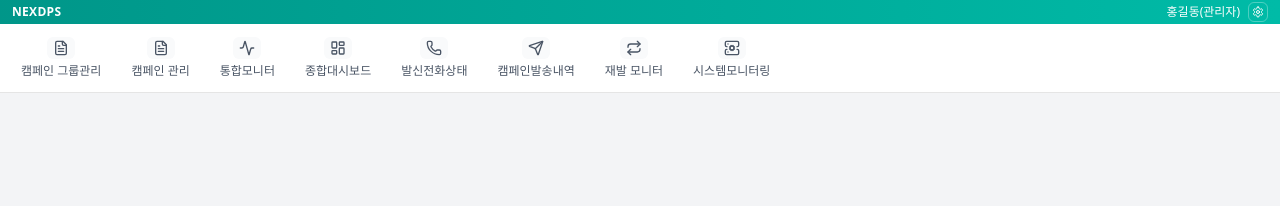
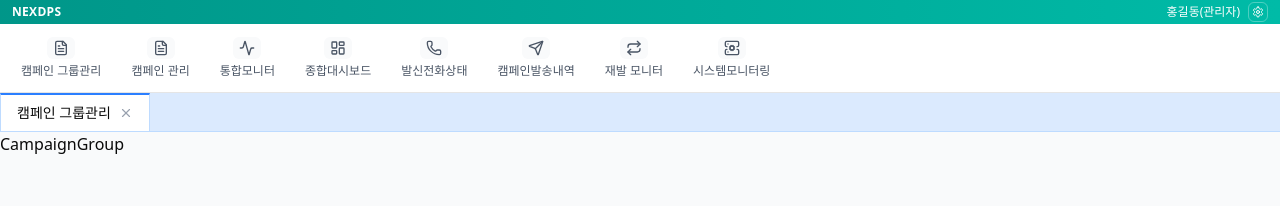
Before and after one commit to hyunsokstar/split-panel-example, a Next.js app: page /login in a window 1280 px wide. Both pictures are taken after a click on the button "캠페인 그룹관리". Shown: the top 206 px of the page. Built offline with nearby package versions, Linux system fonts and the light colour scheme.

Commit message:
update for 헤더, 탭바, 탭 콘텐트 영역

```diff
--- a/package.json
+++ b/package.json
@@ -26,7 +26,8 @@
     "sonner": "^2.0.1",
     "tailwind-merge": "^3.0.2",
     "tailwindcss-animate": "^1.0.7",
-    "zod": "^3.24.2"
+    "zod": "^3.24.2",
+    "zustand": "^5.0.3"
   },
   "devDependencies": {
     "@eslint/eslintrc": "^3",
--- a/src/app/layout.tsx
+++ b/src/app/layout.tsx
@@ -3,6 +3,8 @@ import type { Metadata } from "next";
 import { Geist, Geist_Mono } from "next/font/google";
 import "./globals.css";
 import Header from "@/widgets/header";
+import TabBar from "@/widgets/tabbar";
+import TabContentArea from "@/widgets/tab-content-area";
 
 const geistSans = Geist({
   variable: "--font-geist-sans",
@@ -27,10 +29,15 @@ export default function RootLayout({
   return (
     <html lang="en">
       <body
-        className={`${geistSans.variable} ${geistMono.variable} antialiased`}
+        className={`${geistSans.variable} ${geistMono.variable} antialiased h-screen flex flex-col`}
       >
         <Header />
-        {children}
+        <TabBar />
+        <main className="flex-1 overflow-hidden bg-gray-50">
+          <TabContentArea />
+        </main>
+        {/* children은 숨김 처리 또는 제거 가능 */}
+        <div className="hidden">{children}</div>
       </body>
     </html>
   );
--- /dev/null
+++ b/src/shared/model/tab-bar/store.ts
@@ -0,0 +1,72 @@
+// src\shared\model\tab-bar\store.ts
+import { create } from 'zustand';
+import { persist } from 'zustand/middleware';
+
+export type Tab = {
+    id: string;
+    label: string;
+    path: string;
+    closable?: boolean;
+};
+
+type TabBarState = {
+    tabs: Tab[];
+    activeTabId: string | null;
+    addTab: (tab: Tab) => void;
+    removeTab: (tabId: string) => void;
+    setActiveTab: (tabId: string) => void;
+    getTabById: (tabId: string) => Tab | undefined;
+};
+
+export const useTabBarStore = create<TabBarState>()(
+    persist(
+        (set, get) => ({
+            tabs: [],
+            activeTabId: null,
+
+            addTab: (tab: Tab) => {
+                const { tabs } = get();
+                const existingTab = tabs.find((t) => t.id === tab.id);
+
+                if (!existingTab) {
+                    set((state) => ({
+                        tabs: [...state.tabs, tab],
+                        activeTabId: tab.id,
+                    }));
+                } else {
+                    set({ activeTabId: tab.id });
+                }
+            },
+
+            removeTab: (tabId: string) => {
+                const { tabs, activeTabId } = get();
+                const filteredTabs = tabs.filter((tab) => tab.id !== tabId);
+
+                // 활성 탭이 삭제되는 경우 다른 탭으로 활성화
+                let newActiveTabId = activeTabId;
+                if (tabId === activeTabId && filteredTabs.length > 0) {
+                    newActiveTabId = filteredTabs[filteredTabs.length - 1].id;
+                } else if (filteredTabs.length === 0) {
+                    newActiveTabId = null;
+                }
+
+                set({
+                    tabs: filteredTabs,
+                    activeTabId: newActiveTabId,
+                });
+            },
+
+            setActiveTab: (tabId: string) => {
+                set({ activeTabId: tabId });
+            },
+
+            getTabById: (tabId: string) => {
+                const { tabs } = get();
+                return tabs.find((tab) => tab.id === tabId);
+            },
+        }),
+        {
+            name: 'tabbar-storage',
+        }
+    )
+);
--- a/src/widgets/header/index.tsx
+++ b/src/widgets/header/index.tsx
@@ -1,12 +1,24 @@
-// src\widgets\main-layout\header\index.tsx
 'use client'
 
 import Link from 'next/link'
 import { Settings } from 'lucide-react'
 import { MainMenuItems } from './config/main-header-menu-items';
-
+import { useTabBarStore } from '@/shared/model/tab-bar/store';
 
 export function Header() {
+    const { addTab } = useTabBarStore();
+
+    const handleMenuClick = (item: typeof MainMenuItems[0]) => {
+        // 메뉴 클릭 시 탭 추가
+        addTab({
+            id: item.id,
+            label: item.name,
+            path: `/${item.id.toLowerCase()}`, // 적절한 경로로 변경하세요
+            closable: true,
+        });
+
+    };
+
     return (
         <>
             {/* 최상단 회사 이름 및 로그인 정보 설정 */}
@@ -37,7 +49,7 @@ export function Header() {
                                 <button
                                     key={item.id}
                                     className="group flex flex-col items-center justify-between h-14 px-2 py-1.5 border border-dashed border-transparent hover:border-gray-300 rounded-sm transition-colors relative"
-                                //   onClick={() => handleMenuClick(item)}
+                                    onClick={() => handleMenuClick(item)}
                                 >
                                     <div className="flex h-7 w-7 items-center justify-center rounded-sm bg-gray-50 group-hover:bg-gray-100">
                                         <Icon
--- /dev/null
+++ b/src/widgets/tab-content-area/index.tsx
@@ -0,0 +1,42 @@
+// src/widgets/tab-content-area/index.tsx
+'use client';
+
+import { useTabBarStore } from '@/shared/model/tab-bar/store';
+import { MainMenuItems } from '@/widgets/header/config/main-header-menu-items';
+
+export default function TabContentArea() {
+    const { activeTabId } = useTabBarStore();
+
+    // 활성화된 탭이 없는 경우 (초기 상태)
+    if (!activeTabId) {
+        return (
+            <div className="h-full flex items-center justify-center text-gray-400">
+                <div className="text-center">
+                    <p className="text-xl">환영합니다</p>
+                    <p className="mt-2">좌측 메뉴에서 원하는 기능을 선택하세요</p>
+                </div>
+            </div>
+        );
+    }
+
+    // 활성화된 탭 ID에 해당하는 컴포넌트 찾기
+    const menuItem = MainMenuItems.find(item => item.id === activeTabId);
+    if (!menuItem) {
+        return (
+            <div className="h-full flex items-center justify-center text-gray-400">
+                <div className="text-center">
+                    <p className="text-xl">오류가 발생했습니다</p>
+                    <p className="mt-2">해당 메뉴를 찾을 수 없습니다 (ID: {activeTabId})</p>
+                </div>
+            </div>
+        );
+    }
+
+    // 컴포넌트 렌더링
+    const PanelComponent = menuItem.component;
+    return (
+        <div className="h-full w-full overflow-auto">
+            <PanelComponent />
+        </div>
+    );
+}
--- /dev/null
+++ b/src/widgets/tabbar/index.tsx
@@ -0,0 +1,49 @@
+// src/widgets/tabbar/index.tsx
+'use client';
+
+import { useTabBarStore } from '@/shared/model/tab-bar/store';
+import { X } from 'lucide-react';
+
+const TabBar = () => {
+    const { tabs, activeTabId, setActiveTab, removeTab } = useTabBarStore();
+
+    if (tabs.length === 0) {
+        return (
+            <div className="w-full bg-blue-100 border-b border-blue-200 min-h-[40px]">
+                {/* 탭이 없을 때는 빈 탭바 표시 */}
+            </div>
+        );
+    }
+
+    return (
+        <div className="w-full bg-blue-100 border-b border-blue-200">
+            <div className="flex overflow-x-auto">
+                {tabs.map((tab) => (
+                    <div
+                        key={tab.id}
+                        className={`flex items-center px-4 py-2 min-w-[120px] cursor-pointer ${activeTabId === tab.id
+                                ? 'bg-white border-t-2 border-t-blue-500 border-b-0 border-x border-x-blue-200'
+                                : 'border-b border-b-blue-200 text-gray-600 hover:bg-blue-50'
+                            }`}
+                        onClick={() => setActiveTab(tab.id)}
+                    >
+                        <span className="truncate flex-1 text-sm">{tab.label}</span>
+                        {tab.closable && (
+                            <button
+                                className="ml-2 text-gray-400 hover:text-gray-700"
+                                onClick={(e) => {
+                                    e.stopPropagation();
+                                    removeTab(tab.id);
+                                }}
+                            >
+                                <X size={14} />
+                            </button>
+                        )}
+                    </div>
+                ))}
+            </div>
+        </div>
+    );
+};
+
+export default TabBar;
```
Also changed, not shown: 1 other file (tests, documents, lock files or other folders).
